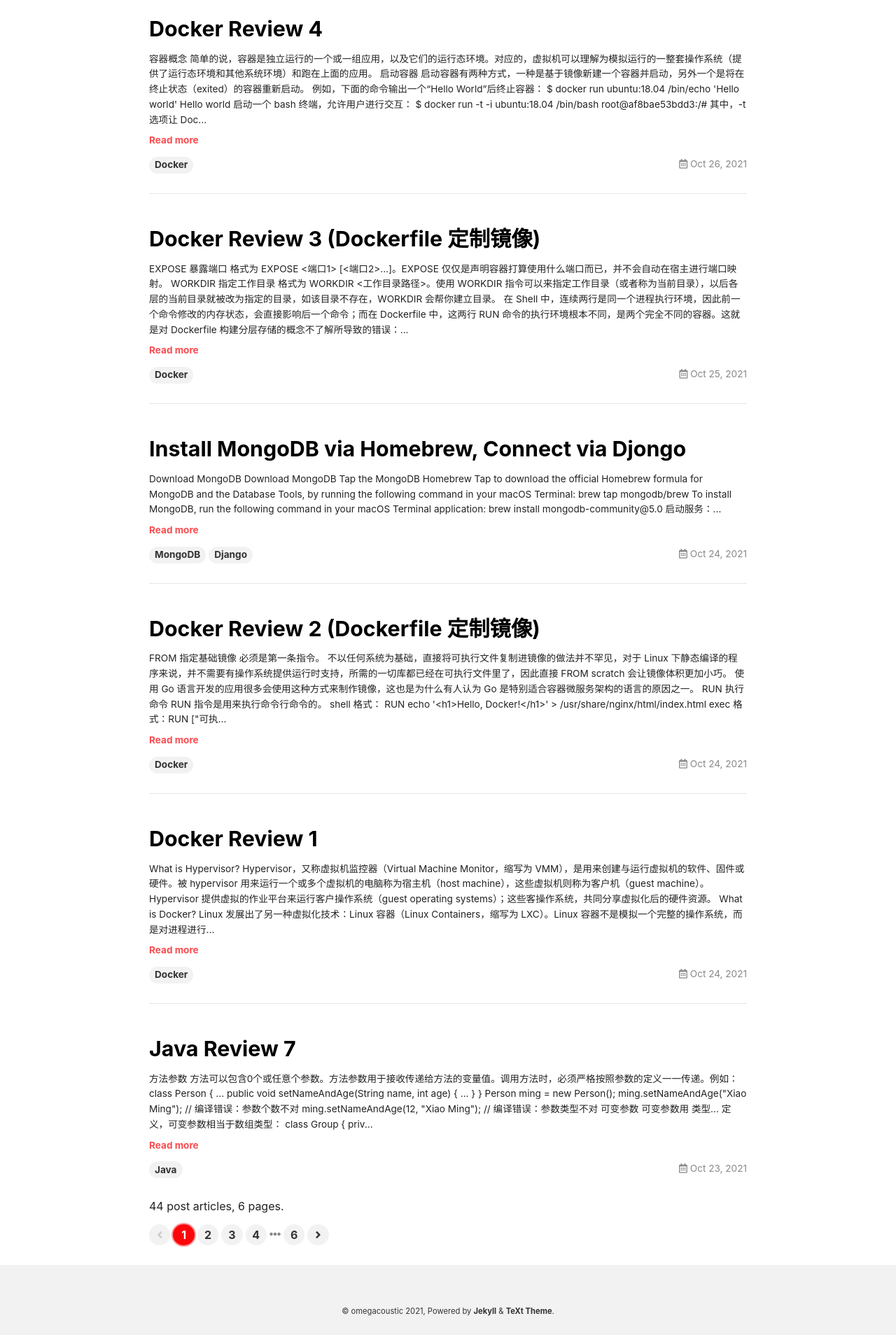
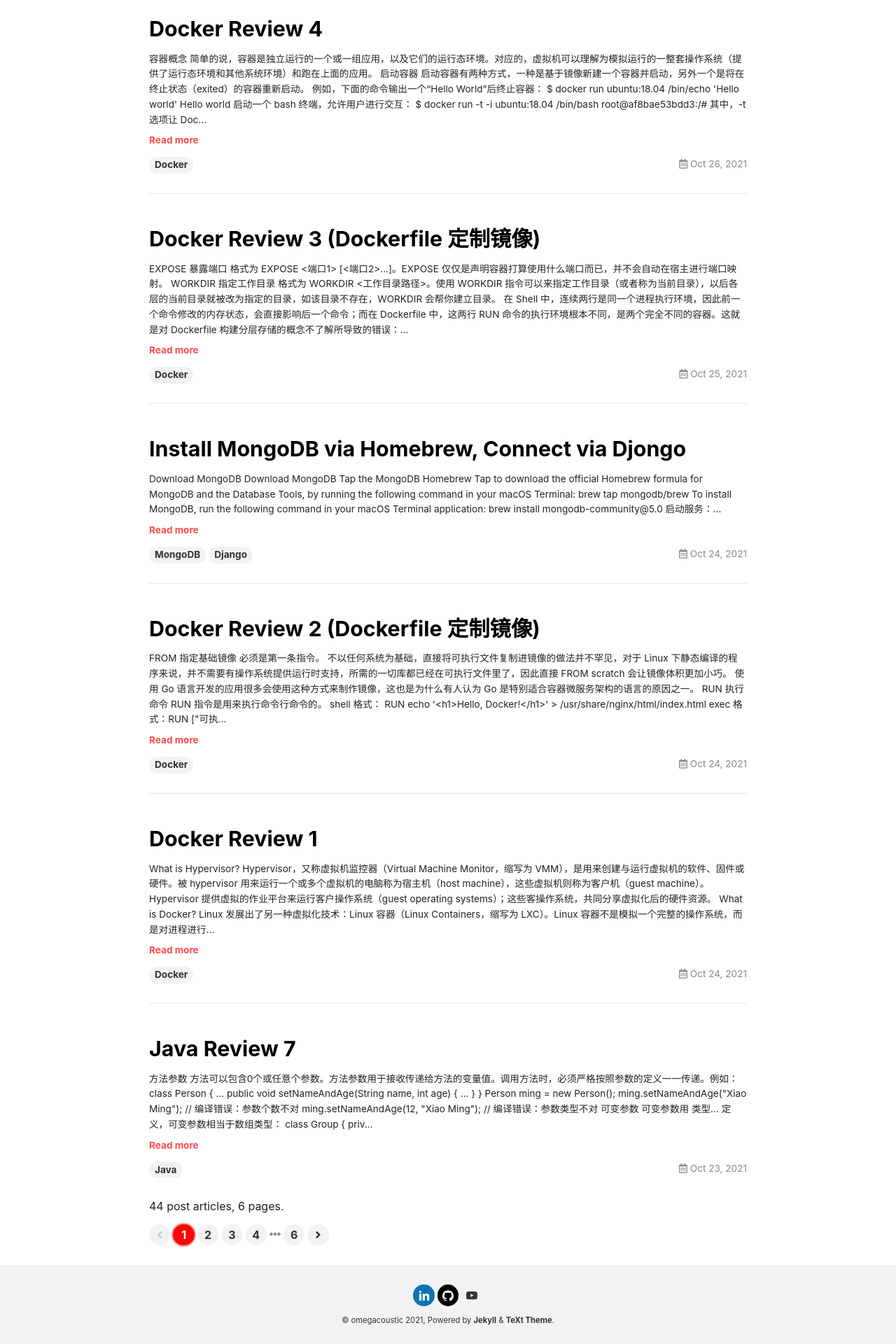
Before and after one commit to oskak/oskak.github.io, a Jekyll site: the page built from index.html, in a window 1280 px wide. Shown: the part 654-2574 px from the top of the page at 70% size. Built offline with Jekyll 4.4.1, drawn with Linux system fonts in a browser that asks for light colours; nearby versions of some CDN libraries; the list of posts is cut into pages by our own code.

Commit message:
add links

```diff
--- a/_config.yml
+++ b/_config.yml
@@ -48,9 +48,10 @@ author:
   medium    : # "user_name" the last part of your profile url, e.g. https://medium.com/user_name
   zhihu     : # "user_name" the last part of your profile url, e.g. https://www.zhihu.com/people/user_name
   douban    : # "user_name" the last part of your profile url, e.g. https://www.douban.com/people/user_name
-  linkedin  : # "user_name" the last part of your profile url, e.g. https://www.linkedin.com/in/user_name
-  github    : # "user_name" the last part of your profile url, e.g. https://github.com/user_name
+  linkedin  : oscar-ou
+  github    : omegacoustic
   npm       : # "user_name" the last part of your profile url, e.g. https://www.npmjs.com/~user_name
+  youtube   : UCLqFiZjNEr1f_TRqC8ZjCBg
 
 
 ## => GitHub Repository (if the site is hosted by GitHub)
--- a/_includes/author-links.html
+++ b/_includes/author-links.html
@@ -116,5 +116,13 @@
       </li>
     {%- endif -%}
 
+    {%- if _author.youtube -%}
+      <li title="{{ _locale_string_follow | replace: '[NAME]', 'YouTube' }}">
+        <a class="button button--circle youtube-button" itemprop="sameAs" href="https://www.youtube.com/channel/{{ _author.youtube }}" target="_blank">
+          <div class="icon">{%- include svg/icon/social/youtube.svg -%}</div>
+        </a>
+      </li>
+    {%- endif -%}
+
   </ul>
 </div>
```
Also changed, not shown: _includes/svg/icon/social/youtube.svg (added).
